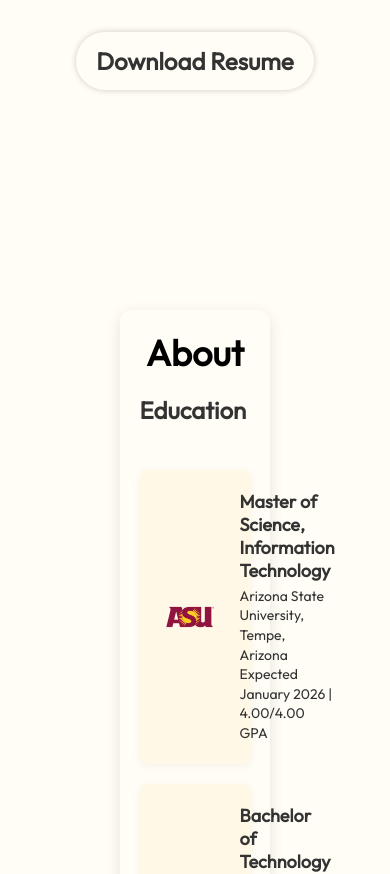
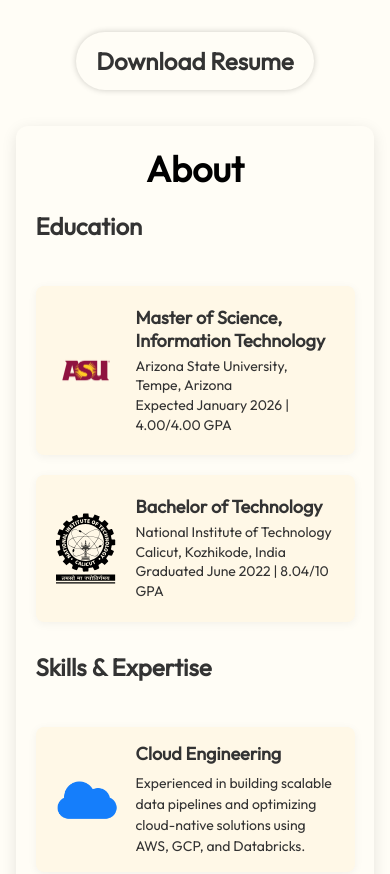
Before and after one commit to kavyabijja12/MyPortfolio, a React (Vite) app: page / in a window 390 px wide. Shown: the part 980-1854 px from the top of the page. Built offline with nearby package versions, Linux system fonts and the light colour scheme.

Commit message:
fixed css issue of containers in mobile view

```diff
--- a/src/components/About/About.module.css
+++ b/src/components/About/About.module.css
@@ -12,8 +12,24 @@
   padding: 20px 5%;
   border-radius: 12px;
   box-shadow: 0 4px 15px rgba(0, 0, 0, 0.1);
-  margin: 120px;
-  margin-top: 200px;
+
+  @media (min-width:320px)  {
+    /* smartphones, portrait iPhone, portrait 480x320 phones (Android) */
+    margin: 1em;
+  }
+  @media (min-width:480px)  {
+    /* smartphones, Android phones, landscape iPhone */
+    margin: 1em;
+  }
+  @media (min-width:1025px) {
+    margin: 120px;
+    margin-top: 200px;
+  }
+
+  @media (min-width:1281px) {
+    margin: 120px;
+    margin-top: 200px;
+  }
 }
 
 .title {
--- a/src/components/Contact/Contact.module.css
+++ b/src/components/Contact/Contact.module.css
@@ -44,6 +44,14 @@
   font-size: 30px;
   font-weight: 400;
   letter-spacing: 1.5px;
+  @media (min-width:320px)  {
+    /* smartphones, portrait iPhone, portrait 480x320 phones (Android) */
+    font-size: 18px;
+  }
+  @media (min-width:480px)  {
+    /* smartphones, Android phones, landscape iPhone */
+    font-size: 18px;
+  }
 }
 
 @media screen and (max-width: 830px) {
@@ -59,6 +67,6 @@
   }
 
   .links {
-    align-items: center;
+    /* align-items: center; */
   }
 }
--- a/src/components/Experience/Experience.module.css
+++ b/src/components/Experience/Experience.module.css
@@ -6,7 +6,21 @@
   padding: 20px 5%;
   border-radius: 12px;
   box-shadow: 0 4px 15px rgba(0, 0, 0, 0.1);
-  margin: 120px;
+  @media (min-width:320px)  {
+    /* smartphones, portrait iPhone, portrait 480x320 phones (Android) */
+    margin: 1em;
+  }
+  @media (min-width:480px)  {
+    /* smartphones, Android phones, landscape iPhone */
+    margin: 1em;
+  }
+  @media (min-width:1025px) {
+    margin: 120px;
+  }
+
+  @media (min-width:1281px) {
+    margin: 120px;
+  }
 }
 
 .title {
```
